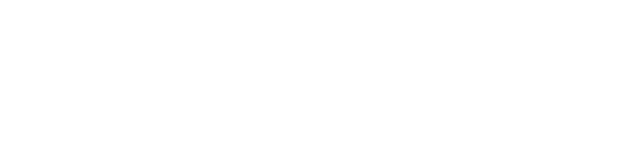
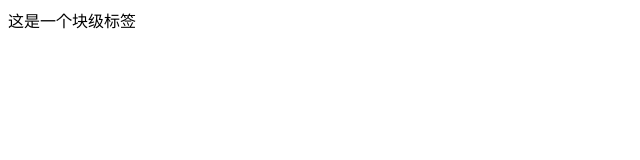
Before and after one commit to 12624/test, a plain HTML site: page index.html in a window 1280 px wide. Shown: the whole page, without its empty margins (0-640 px from the left). Drawn offline with Linux system fonts and the light colour scheme.

Commit message:
首页添加html结构

```diff
--- a/index.html
+++ b/index.html
@@ -9,7 +9,7 @@
 </head>
 
 <body>
-
+    <div>这是一个块级标签</div>
 </body>
 
 </html>
```
